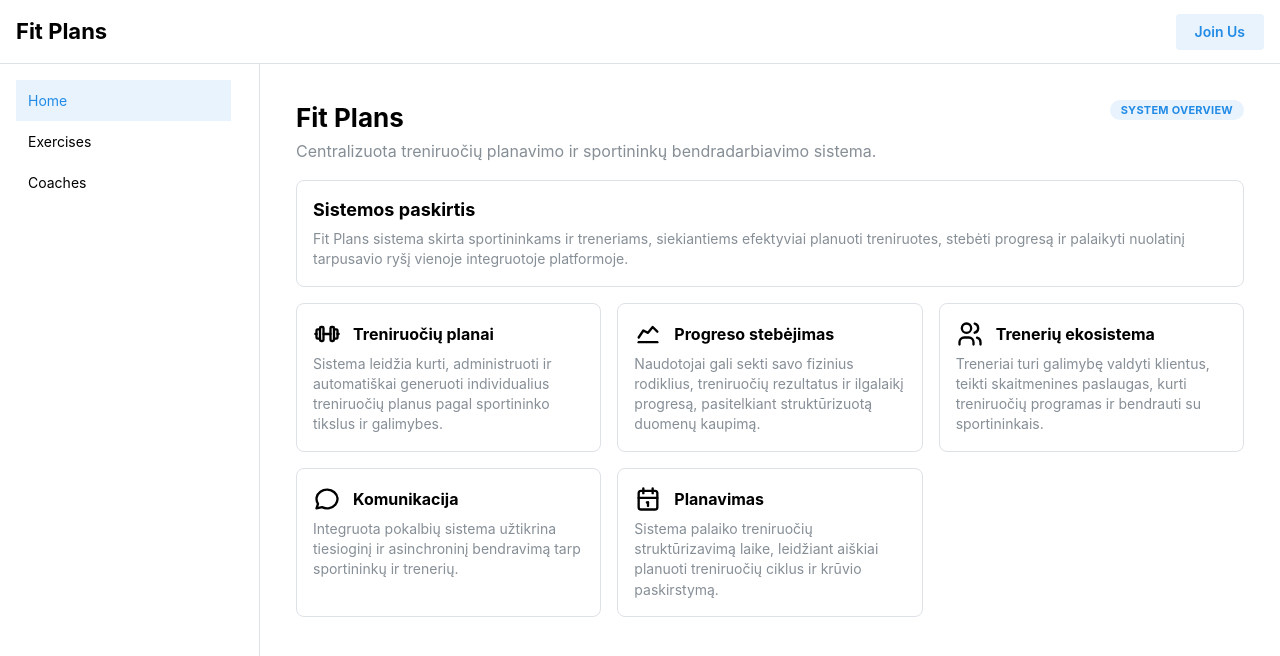
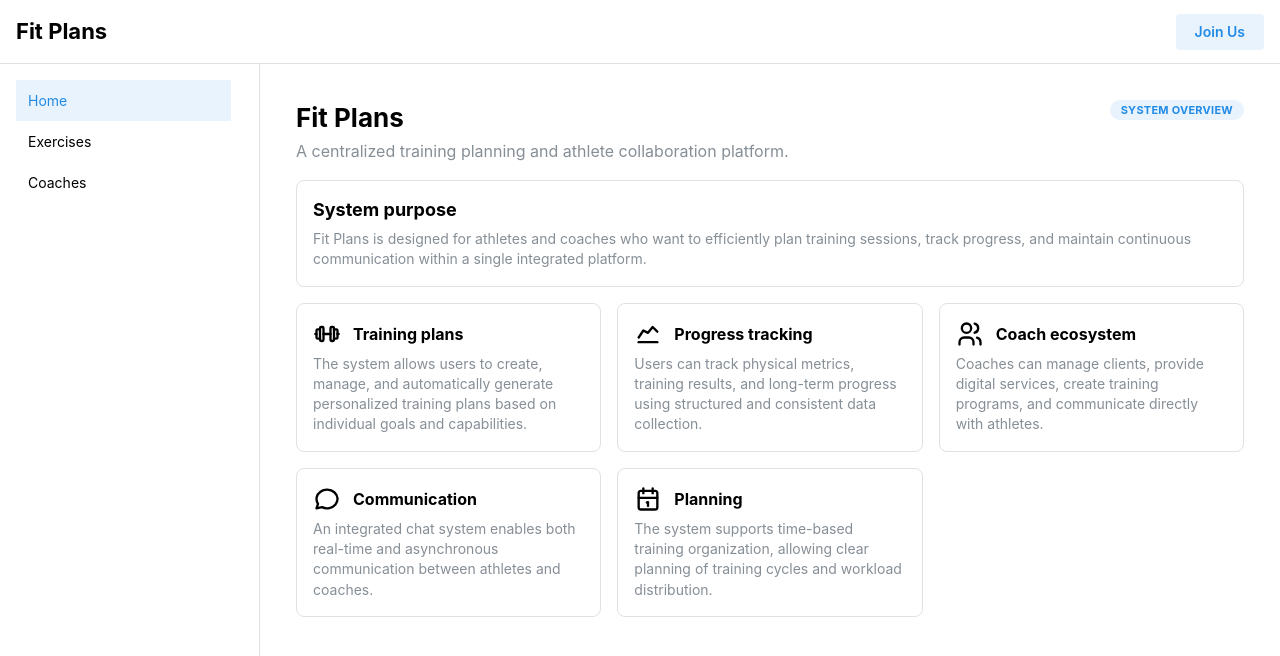
Before and after one commit to GiedriusDk/baigiamasis-darbas, a React (Vite) app in the folder webapp/: page / in a window 1280 px wide. Shown: the top 656 px of the page. Built offline with nearby package versions, Linux system fonts and the light colour scheme.

Commit message:
Atnaujintas namų puslapis

```diff
--- a/webapp/src/pages/HomePage.jsx
+++ b/webapp/src/pages/HomePage.jsx
@@ -22,7 +22,7 @@ export default function HomePage() {
         <div>
           <Title order={2}>Fit Plans</Title>
           <Text c="dimmed" mt={4}>
-            Centralizuota treniruočių planavimo ir sportininkų bendradarbiavimo sistema.
+            A centralized training planning and athlete collaboration platform.
           </Text>
         </div>
 
@@ -30,11 +30,11 @@ export default function HomePage() {
       </Group>
 
       <Card withBorder radius="md" p="md" mb="md">
-        <Title order={4}>Sistemos paskirtis</Title>
+        <Title order={4}>System purpose</Title>
         <Text c="dimmed" size="sm" mt={6}>
-          Fit Plans sistema skirta sportininkams ir treneriams, siekiantiems efektyviai
-          planuoti treniruotes, stebėti progresą ir palaikyti nuolatinį tarpusavio ryšį
-          vienoje integruotoje platformoje.
+          Fit Plans is designed for athletes and coaches who want to efficiently
+          plan training sessions, track progress, and maintain continuous
+          communication within a single integrated platform.
         </Text>
       </Card>
 
@@ -42,55 +42,55 @@ export default function HomePage() {
         <Card withBorder radius="md" p="md">
           <Group gap="sm">
             <IconBarbell size={28} />
-            <Title order={5}>Treniruočių planai</Title>
+            <Title order={5}>Training plans</Title>
           </Group>
           <Text c="dimmed" size="sm" mt={6}>
-            Sistema leidžia kurti, administruoti ir automatiškai generuoti individualius
-            treniruočių planus pagal sportininko tikslus ir galimybes.
+            The system allows users to create, manage, and automatically generate
+            personalized training plans based on individual goals and capabilities.
           </Text>
         </Card>
 
         <Card withBorder radius="md" p="md">
           <Group gap="sm">
             <IconChartLine size={28} />
-            <Title order={5}>Progreso stebėjimas</Title>
+            <Title order={5}>Progress tracking</Title>
           </Group>
           <Text c="dimmed" size="sm" mt={6}>
-            Naudotojai gali sekti savo fizinius rodiklius, treniruočių rezultatus ir
-            ilgalaikį progresą, pasitelkiant struktūrizuotą duomenų kaupimą.
+            Users can track physical metrics, training results, and long-term
+            progress using structured and consistent data collection.
           </Text>
         </Card>
 
         <Card withBorder radius="md" p="md">
           <Group gap="sm">
             <IconUsers size={28} />
-            <Title order={5}>Trenerių ekosistema</Title>
+            <Title order={5}>Coach ecosystem</Title>
           </Group>
           <Text c="dimmed" size="sm" mt={6}>
-            Treneriai turi galimybę valdyti klientus, teikti skaitmenines paslaugas,
-            kurti treniruočių programas ir bendrauti su sportininkais.
+            Coaches can manage clients, provide digital services, create training
+            programs, and communicate directly with athletes.
           </Text>
         </Card>
 
         <Card withBorder radius="md" p="md">
           <Group gap="sm">
             <IconMessageCircle size={28} />
-            <Title order={5}>Komunikacija</Title>
+            <Title order={5}>Communication</Title>
           </Group>
           <Text c="dimmed" size="sm" mt={6}>
-            Integruota pokalbių sistema užtikrina tiesioginį ir asinchroninį bendravimą
-            tarp sportininkų ir trenerių.
+            An integrated chat system enables both real-time and asynchronous
+            communication between athletes and coaches.
           </Text>
         </Card>
 
         <Card withBorder radius="md" p="md">
           <Group gap="sm">
             <IconCalendar size={28} />
-            <Title order={5}>Planavimas</Title>
+            <Title order={5}>Planning</Title>
           </Group>
           <Text c="dimmed" size="sm" mt={6}>
-            Sistema palaiko treniruočių struktūrizavimą laike, leidžiant aiškiai planuoti
-            treniruočių ciklus ir krūvio paskirstymą.
+            The system supports time-based training organization, allowing clear
+            planning of training cycles and workload distribution.
           </Text>
         </Card>
       </SimpleGrid>
```
